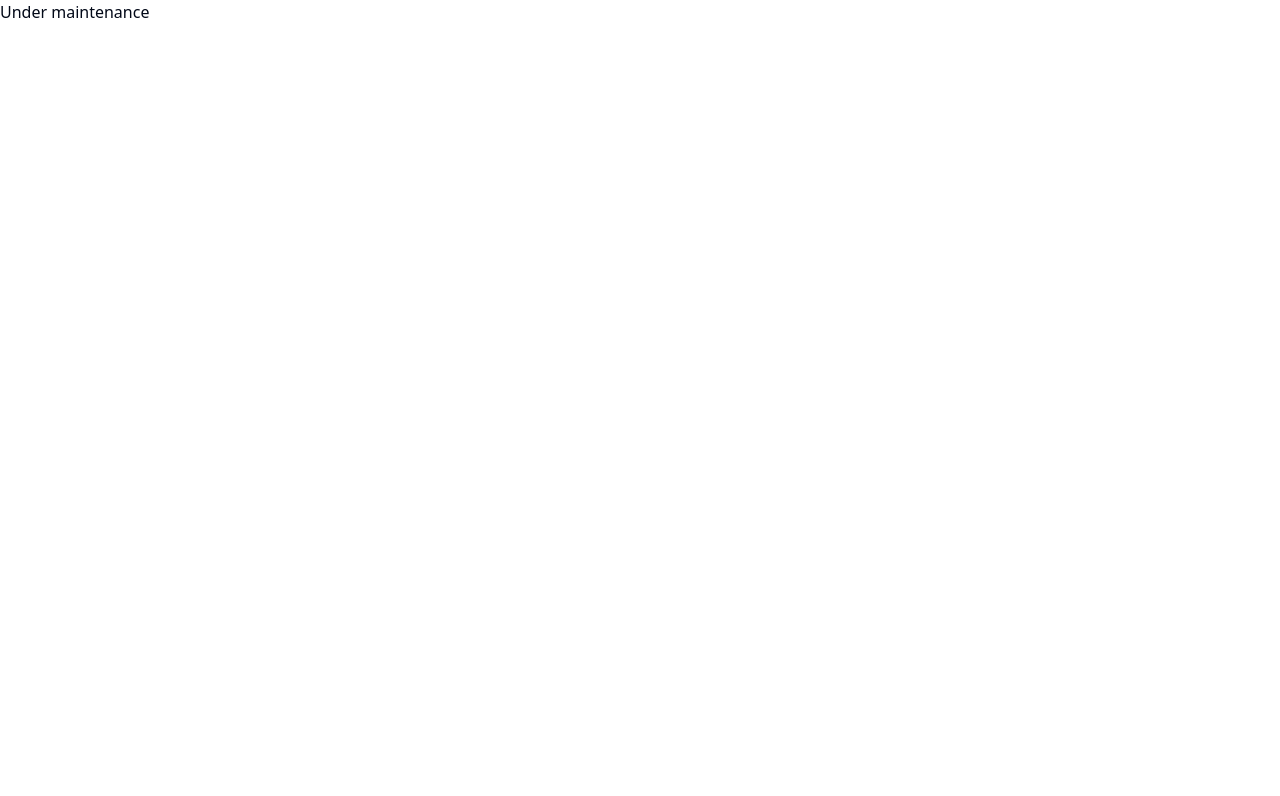
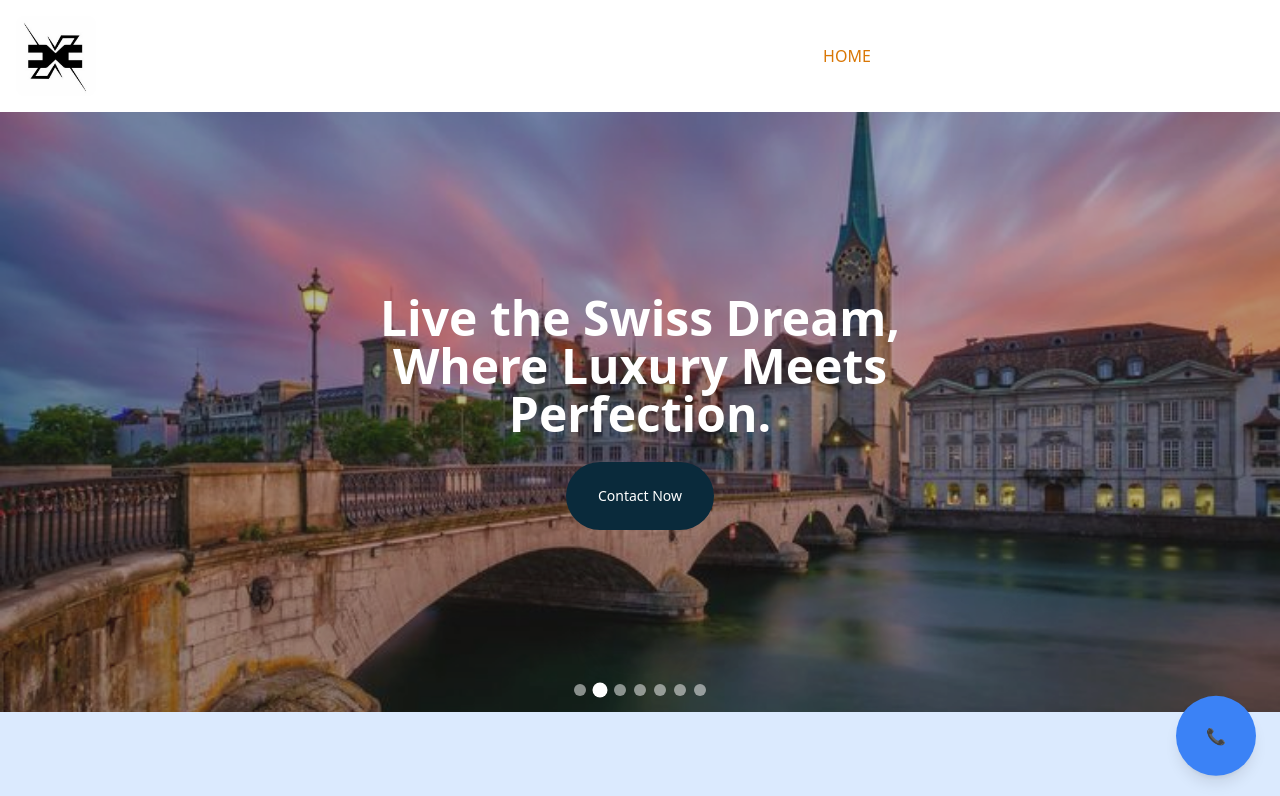
Before and after one commit to SharanKarchella/dcx, a React (Vite) app: page / in a window 1280 px wide. Shown: the top 796 px of the page. Built offline with nearby package versions, Linux system fonts and the light colour scheme.

Commit message:
Website-up

```diff
--- a/src/main.jsx
+++ b/src/main.jsx
@@ -6,8 +6,8 @@ import "./globals.css"; // Global styles
 import ThemeProvider from "./components/ThemeProvider"; // Theme Provider
 
 ReactDOM.createRoot(document.getElementById("root")).render(
-  // <ThemeProvider>
-  //   <App />
-  // </ThemeProvider>
-  <div>Under maintenance</div>
+  <ThemeProvider>
+    <App />
+  </ThemeProvider>
+
 );
```
